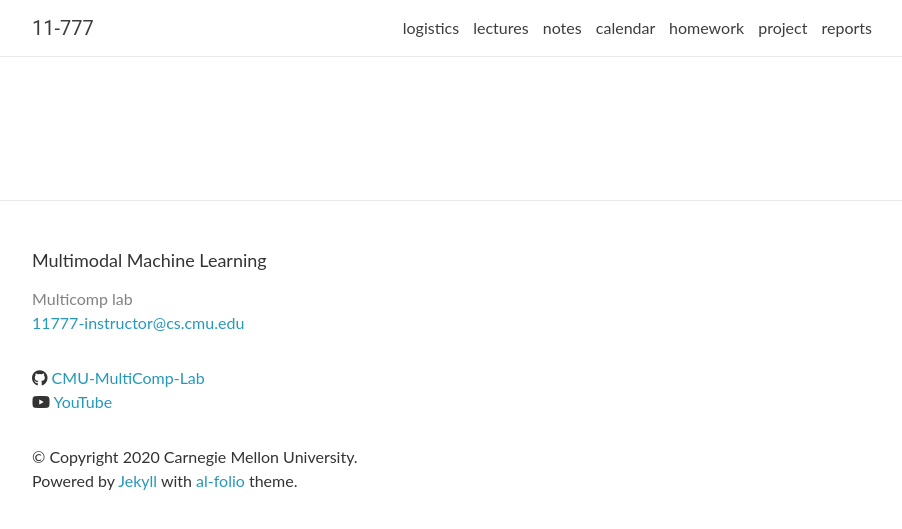
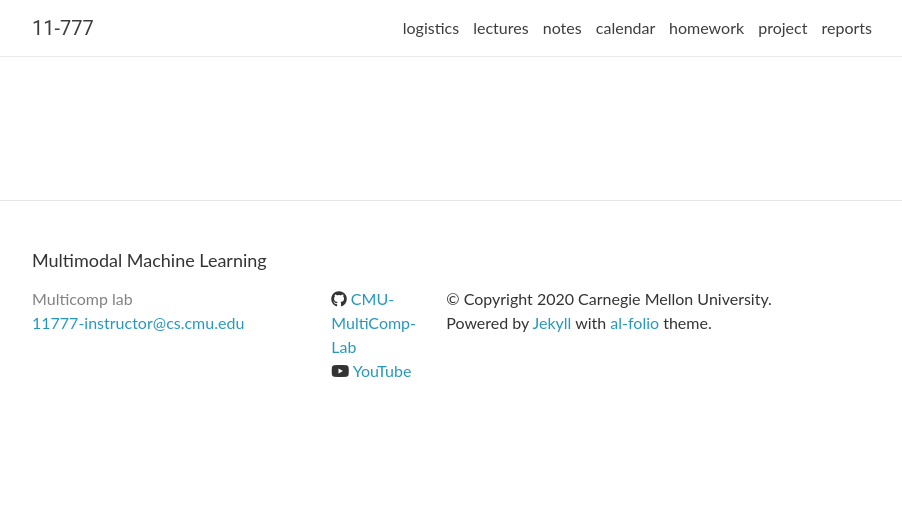
Before and after one commit to pliang279/mmml-course, a Jekyll site: the page built from 2020/index.md, in a window 1280 px wide. Shown: the top 529 px of the page, without its empty margins (188-1090 px from the left). Built offline with Jekyll 4.4.1, drawn with Linux system fonts in a browser that asks for light colours; nearby versions of some CDN libraries; comment, search, counter and statistics services are not loaded.

Commit message:
Update footer.html

```diff
--- a/_includes/footer.html
+++ b/_includes/footer.html
@@ -20,7 +20,7 @@
         </ul>
       </div>
 
-      <div class="footer-col footer-col-2" style="width:864px;">
+      <div class="footer-col footer-col-2" style="width:100px;">
         {%- include social.html -%}
       </div>
 
```
